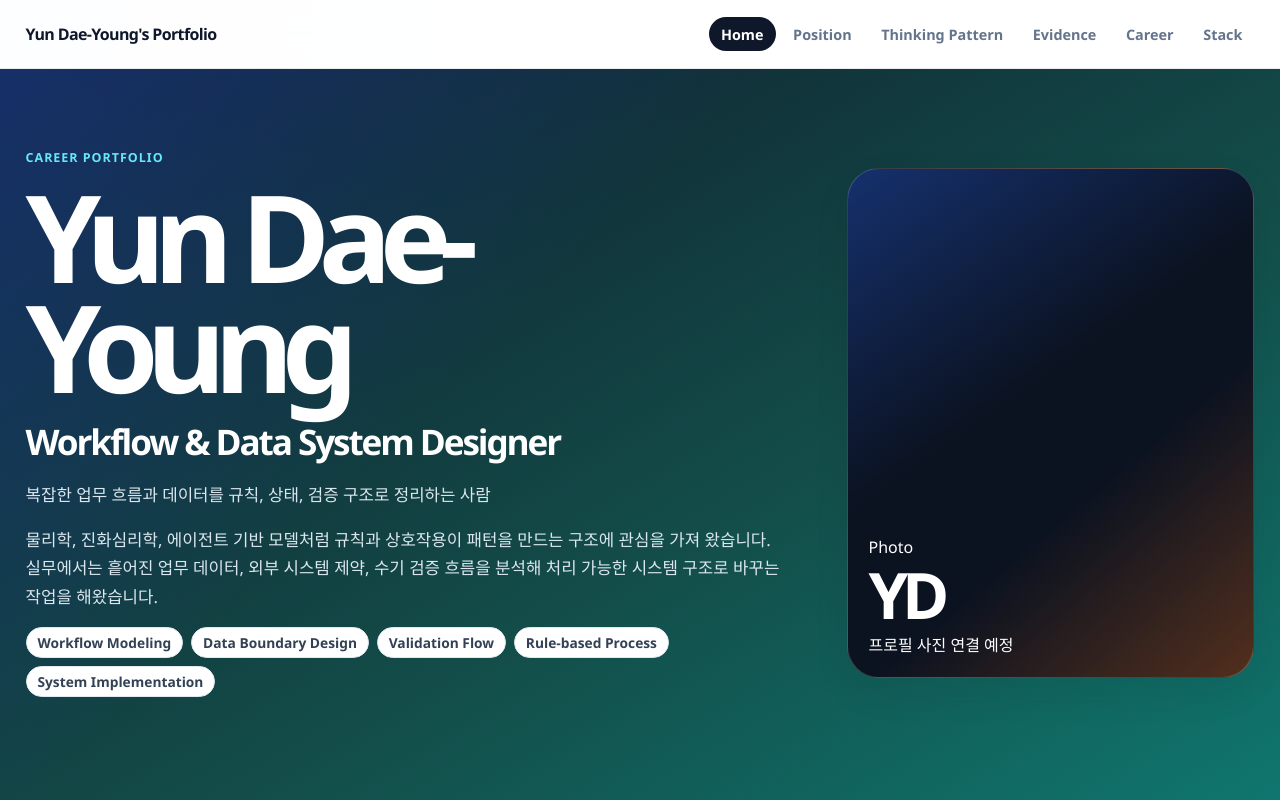
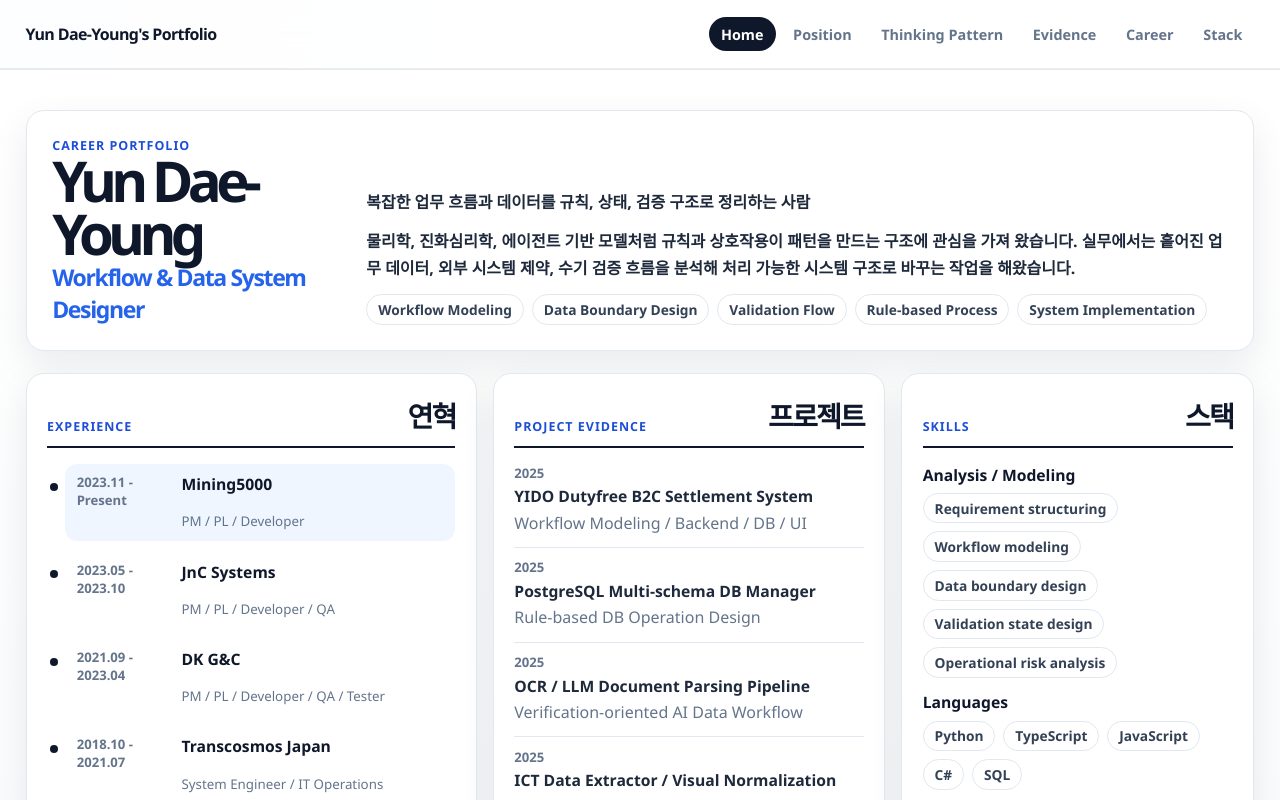
Before and after one commit to Dreamer-Dy-Yun/career-portfolio, a React (Vite) app: page / in a window 1280 px wide. Shown: the top 800 px of the page. Built offline with nearby package versions, Linux system fonts and the light colour scheme; no server answers.

Commit message:
Redesign home as resume overview

```diff
--- a/src/App.tsx
+++ b/src/App.tsx
@@ -3,7 +3,7 @@ import CareerTimeline from './components/CareerTimeline';
 import ContactPanel from './components/ContactPanel';
 import Footer from './components/Footer';
 import Header from './components/Header';
-import Hero from './components/Hero';
+import HomeOverview from './components/HomeOverview';
 import OperatingPrinciples from './components/OperatingPrinciples';
 import PageSection from './components/PageSection';
 import ProjectGrid from './components/ProjectGrid';
@@ -54,8 +54,8 @@ const App = () => {
         id: 'home',
         label: 'Home',
         element: (
-          <PageSection id="home" variant="hero">
-            <Hero hero={content.hero} />
+          <PageSection id="home">
+            <HomeOverview hero={content.hero} experiences={content.experiences} projects={content.projects} skillGroups={content.skillGroups} />
           </PageSection>
         ),
       },
--- a/src/components/Hero.tsx
+++ /dev/null
@@ -1,31 +0,0 @@
-import type { HeroContent } from '../data/types';
-
-type HeroProps = {
-  hero: HeroContent;
-};
-
-const Hero = ({ hero }: HeroProps) => {
-  return (
-    <div className="hero-grid">
-      <div className="hero-copy">
-        <p className="eyebrow">Career Portfolio</p>
-        <h1>{hero.name}</h1>
-        <p className="hero-title">{hero.title}</p>
-        <p className="hero-subtitle">{hero.subtitle}</p>
-        <p className="hero-description">{hero.description}</p>
-        <ul className="chip-list" aria-label="Core keywords">
-          {hero.chips.map((chip) => (
-            <li key={chip}>{chip}</li>
-          ))}
-        </ul>
-      </div>
-      <div className="hero-panel" aria-label="Profile photo placeholder">
-        <span>Photo</span>
-        <strong>YD</strong>
-        <p>프로필 사진 연결 예정</p>
-      </div>
-    </div>
-  );
-};
-
-export default Hero;
--- /dev/null
+++ b/src/components/HomeOverview.tsx
@@ -0,0 +1,115 @@
+import { useMemo, useState } from 'react';
+import type { HeroContent, ProjectContent, SkillGroup, ExperienceContent } from '../data/types';
+import { createCareerTimelineItems } from '../modules/careerTimeline';
+
+type HomeOverviewProps = {
+  hero: HeroContent;
+  experiences: ExperienceContent[];
+  projects: ProjectContent[];
+  skillGroups: SkillGroup[];
+};
+
+const HomeOverview = ({ hero, experiences, projects, skillGroups }: HomeOverviewProps) => {
+  const timelineItems = useMemo(() => createCareerTimelineItems(experiences), [experiences]);
+  const [activeExperienceId, setActiveExperienceId] = useState(timelineItems[0]?.id ?? '');
+  const activeExperience = timelineItems.find((item) => item.id === activeExperienceId) ?? timelineItems[0];
+  const primaryProjects = projects.slice(0, 4);
+  const primarySkillGroups = skillGroups.slice(0, 4);
+
+  return (
+    <div className="home-overview">
+      <section className="home-intro" aria-labelledby="home-title">
+        <div>
+          <p className="eyebrow">Career Portfolio</p>
+          <h1 id="home-title">{hero.name}</h1>
+          <p className="hero-title">{hero.title}</p>
+        </div>
+        <div className="home-intro-copy">
+          <p>{hero.subtitle}</p>
+          <p>{hero.description}</p>
+          <ul className="chip-list" aria-label="Core keywords">
+            {hero.chips.map((chip) => (
+              <li key={chip}>{chip}</li>
+            ))}
+          </ul>
+        </div>
+      </section>
+
+      <section className="home-board" aria-label="Career summary board">
+        <article className="home-column home-column-experience">
+          <div className="home-column-heading">
+            <p className="eyebrow">Experience</p>
+            <h2>연혁</h2>
+          </div>
+          <ol className="home-timeline">
+            {timelineItems.map((item) => (
+              <li key={item.id}>
+                <button
+                  aria-pressed={activeExperience?.id === item.id}
+                  type="button"
+                  onClick={() => setActiveExperienceId(item.id)}
+                  onFocus={() => setActiveExperienceId(item.id)}
+                  onMouseEnter={() => setActiveExperienceId(item.id)}
+                >
+                  <span>{item.period}</span>
+                  <strong>{item.company}</strong>
+                  <small>{item.role}</small>
+                </button>
+              </li>
+            ))}
+          </ol>
+          {activeExperience ? (
+            <div className="home-experience-detail" aria-live="polite">
+              <strong>{activeExperience.company}</strong>
+              <p>{activeExperience.summary}</p>
+              {activeExperience.tags.length > 0 ? (
+                <ul className="chip-list" aria-label={`${activeExperience.company} tags`}>
+                  {activeExperience.tags.map((tag) => (
+                    <li key={tag}>{tag}</li>
+                  ))}
+                </ul>
+              ) : null}
+            </div>
+          ) : null}
+        </article>
+
+        <article className="home-column">
+          <div className="home-column-heading">
+            <p className="eyebrow">Project Evidence</p>
+            <h2>프로젝트</h2>
+          </div>
+          <ul className="home-project-list">
+            {primaryProjects.map((project) => (
+              <li key={project.title}>
+                <span>{project.period}</span>
+                <strong>{project.title}</strong>
+                <p>{project.role}</p>
+              </li>
+            ))}
+          </ul>
+        </article>
+
+        <article className="home-column">
+          <div className="home-column-heading">
+            <p className="eyebrow">Skills</p>
+            <h2>스택</h2>
+          </div>
+          <div className="home-skill-list">
+            {primarySkillGroups.map((group) => (
+              <section key={group.title}>
+                <h3>{group.title}</h3>
+                <ul className="chip-list">
+                  {group.items.slice(0, 5).map((item) => (
+                    <li key={item}>{item}</li>
+                  ))}
+                </ul>
+              </section>
+            ))}
+          </div>
+        </article>
+      </section>
+    </div>
+  );
+};
+
+export default HomeOverview;
--- a/src/styles/components.css
+++ b/src/styles/components.css
@@ -1,4 +1,5 @@
 @import './components/base.css';
+@import './components/home.css';
 @import './components/carousel.css';
 @import './components/cards.css';
 @import './components/projects.css';
--- /dev/null
+++ b/src/styles/components/home.css
@@ -0,0 +1,173 @@
+.home-overview {
+  display: grid;
+  gap: 1.35rem;
+}
+
+.home-intro {
+  display: grid;
+  grid-template-columns: minmax(240px, 0.32fr) minmax(0, 1fr);
+  gap: clamp(1.2rem, 3vw, 3rem);
+  align-items: end;
+  border: 1px solid var(--line);
+  border-radius: var(--radius);
+  padding: clamp(1.2rem, 2vw, 2rem);
+  background: #ffffff;
+  box-shadow: var(--shadow);
+}
+
+.home-intro h1 {
+  color: var(--ink);
+  font-size: clamp(2.2rem, 4.4vw, 5rem);
+  line-height: 0.95;
+}
+
+.home-intro .hero-title {
+  color: var(--primary);
+  font-size: clamp(1.1rem, 1.8vw, 1.7rem);
+}
+
+.home-intro-copy {
+  display: grid;
+  gap: 0.8rem;
+}
+
+.home-intro-copy p {
+  max-width: 980px;
+  color: var(--text);
+  font-weight: 750;
+  line-height: 1.65;
+}
+
+.home-board {
+  display: grid;
+  grid-template-columns: 1.15fr 1fr 0.9fr;
+  gap: 1rem;
+  align-items: start;
+}
+
+.home-column {
+  min-width: 0;
+  display: grid;
+  gap: 1rem;
+  border: 1px solid var(--line);
+  border-radius: var(--radius);
+  padding: clamp(1rem, 1.6vw, 1.45rem);
+  background: #ffffff;
+  box-shadow: var(--shadow);
+}
+
+.home-column-heading {
+  display: flex;
+  align-items: end;
+  justify-content: space-between;
+  gap: 1rem;
+  border-bottom: 2px solid var(--ink);
+  padding-bottom: 0.65rem;
+}
+
+.home-column-heading h2 {
+  font-size: clamp(1.45rem, 2.2vw, 2.2rem);
+}
+
+.home-timeline,
+.home-project-list {
+  display: grid;
+  gap: 0.65rem;
+  margin: 0;
+  padding: 0;
+  list-style: none;
+}
+
+.home-timeline li {
+  position: relative;
+  padding-left: 1.15rem;
+}
+
+.home-timeline li::before {
+  content: '';
+  position: absolute;
+  top: 1.2rem;
+  left: 0.2rem;
+  width: 0.5rem;
+  height: 0.5rem;
+  border-radius: 999px;
+  background: var(--ink);
+}
+
+.home-timeline button {
+  width: 100%;
+  display: grid;
+  grid-template-columns: minmax(5.8rem, 0.28fr) minmax(0, 1fr);
+  gap: 0.2rem 0.75rem;
+  border: 0;
+  border-radius: 12px;
+  padding: 0.6rem 0.7rem;
+  text-align: left;
+  color: var(--ink);
+  background: transparent;
+  cursor: pointer;
+}
+
+.home-timeline button:hover,
+.home-timeline button:focus-visible,
+.home-timeline button[aria-pressed='true'] {
+  background: #eff6ff;
+}
+
+.home-timeline span,
+.home-project-list span {
+  color: var(--muted);
+  font-size: 0.82rem;
+  font-weight: 850;
+}
+
+.home-timeline strong,
+.home-project-list strong {
+  font-size: 0.98rem;
+}
+
+.home-timeline small {
+  grid-column: 2;
+  color: var(--muted);
+  line-height: 1.4;
+}
+
+.home-experience-detail {
+  display: grid;
+  gap: 0.65rem;
+  border-top: 1px solid var(--line);
+  padding-top: 0.9rem;
+}
+
+.home-experience-detail p,
+.home-project-list p {
+  margin: 0;
+  color: var(--muted);
+  line-height: 1.55;
+}
+
+.home-project-list li {
+  display: grid;
+  gap: 0.22rem;
+  border-bottom: 1px solid var(--line);
+  padding-bottom: 0.72rem;
+}
+
+.home-project-list li:last-child {
+  border-bottom: 0;
+  padding-bottom: 0;
+}
+
+.home-skill-list {
+  display: grid;
+  gap: 0.85rem;
+}
+
+.home-skill-list section {
+  display: grid;
+  gap: 0.45rem;
+}
+
+.home-skill-list h3 {
+  font-size: 0.98rem;
+}
--- a/src/styles/responsive.css
+++ b/src/styles/responsive.css
@@ -10,6 +10,8 @@
   }
 
   .hero-grid,
+  .home-intro,
+  .home-board,
   .carousel-page,
   .skill-row,
   .career-timeline-layout,
@@ -26,6 +28,14 @@
   .timeline-detail {
     position: static;
     min-height: auto;
+  }
+
+  .home-timeline button {
+    grid-template-columns: 1fr;
+  }
+
+  .home-timeline small {
+    grid-column: auto;
   }
 }
 
```
Also changed, not shown: src/components/README.md, src/styles/components/README.md.
